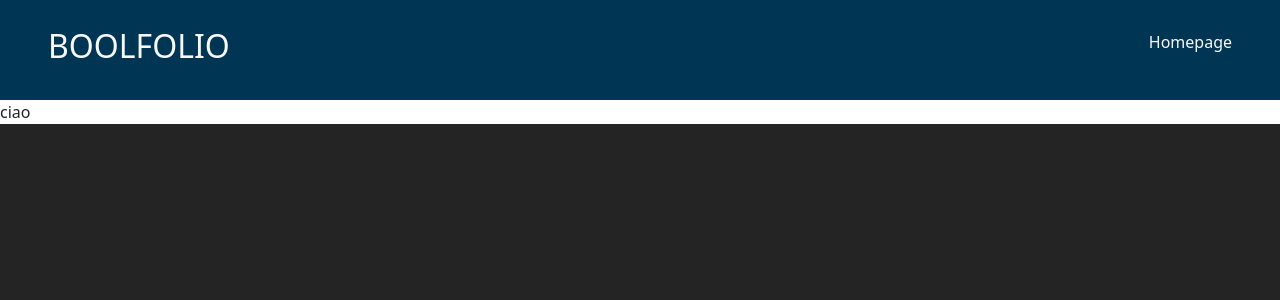
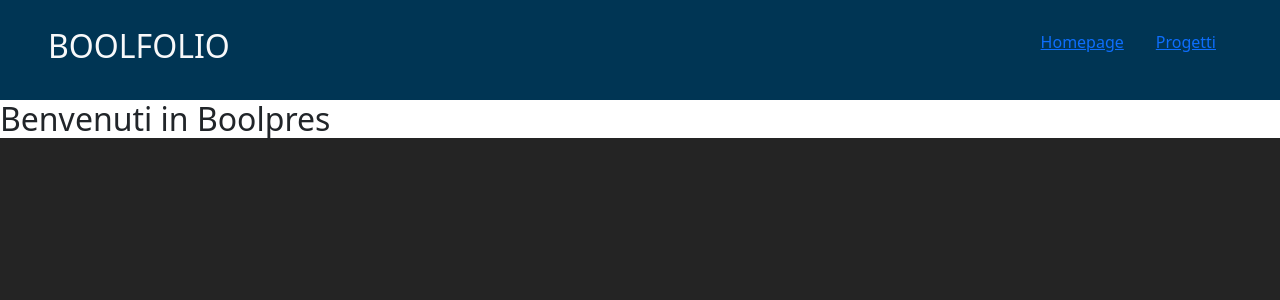
Before and after one commit to LucaFaedda/vite-boolfolio, a Vue app: page / in a window 1280 px wide. Shown: the top 300 px of the page. Built offline with nearby package versions, Linux system fonts and the light colour scheme.

Commit message:
completato header

```diff
--- a/src/components/AppHeader.vue
+++ b/src/components/AppHeader.vue
@@ -1,6 +1,19 @@
 <script>
 export default {
-
+    data(){
+         return{
+            menuItems:[
+                {
+                    label: 'Homepage',
+                    routeName: 'homepage'
+                },
+                {
+                    label: 'Progetti',
+                    routeName: 'progetti'
+                },
+            ]
+        }
+    }
 }
 </script>
 <template lang="">
@@ -9,8 +22,11 @@ export default {
             <h2>BOOLFOLIO</h2>
         </div>
         <div  class="pe-5">
-            <ul class="list-unstyled">
-                <li>Homepage</li>
+            <ul class="list-unstyled d-flex">
+                <li class="mx-3" v-for="(item, index) in menuItems" :key="index">
+                    <router-link :to="{name: item.routeName}" >{{item.label}}</router-link>
+
+                </li>
             </ul>
         </div>
     </header>
--- a/src/components/AppMain.vue
+++ b/src/components/AppMain.vue
@@ -2,7 +2,7 @@
 
 import axios from 'axios';
 import { store } from '../store';
-import ProjectCard from './ProjectCard.vue';
+import ProjectCard from './pages/ProjectCard.vue';
   export default {
     components:{
       ProjectCard
--- a/src/pages/AppHomepage.vue
+++ b/src/pages/AppHomepage.vue
@@ -5,7 +5,7 @@
 </script>
 <template lang="">
     <div>
-        ciao
+        <h2>Benvenuti in Boolpres</h2>
     </div>
 </template>
 <style lang="">
--- a/src/router.js
+++ b/src/router.js
@@ -1,6 +1,7 @@
 import { createRouter, createWebHistory } from 'vue-router';
 
 import AppHomepage from './pages/AppHomepage.vue' // qua ci vanno tutti gli import delle varie pagine che vogliamo richimare con le rotte dentro router-view
+import ProjectCard from './pages/ProjectCard.vue'
 
 const router = createRouter({
     history: createWebHistory(),
@@ -9,7 +10,12 @@ const router = createRouter({
             path: '/',
             name: 'homepage',
             component: AppHomepage
-        }
+        },
+        {
+            path: '/blog',
+            name: 'progetti',
+            component: ProjectCard
+        },
 
     ]
 });
```
Also changed, not shown: src/pages/ProjectCard.vue (renamed from src/components/ProjectCard.vue).
